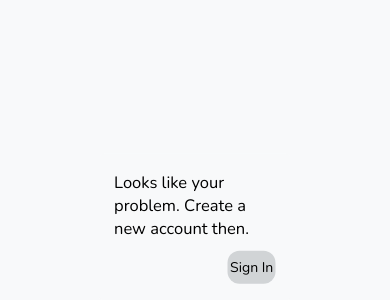
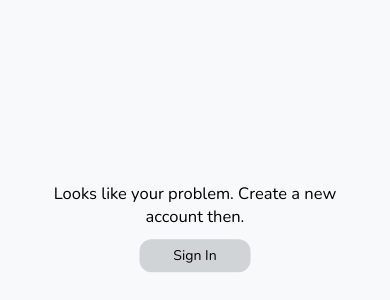
Before and after one commit to dda3h/electronics-store, a React (Vite) app in the folder client/: page /login in a window 390 px wide. Shown: the part 1039-1339 px from the top of the page. Built offline with nearby package versions, Linux system fonts and the light colour scheme.

Commit message:
Fixed "Forgot password?" modal window on login page
Text and button are centered. Mobile layout improved.

```diff
--- a/client/src/pages/Auth/LoginPage.tsx
+++ b/client/src/pages/Auth/LoginPage.tsx
@@ -78,11 +78,9 @@ export default function LoginPage(): React.ReactElement {
       </p>
       <div style={isModalOpen ? { top: '50%' } : { top: '150%' }} className={styles.modal}>
         <p>Looks like your problem. Create a new account then.</p>
-        <div className={styles.modal__buttons}>
-          <button onClick={() => navigate('/signup')} className={styles.modal__button}>
-            Sign In
-          </button>
-        </div>
+        <button onClick={() => navigate('/signup')} className={styles.modal__button}>
+          Sign In
+        </button>
       </div>
       {isModalOpen && <div onClick={() => setIsModalOpen(false)} className={styles.modal__dim}></div>}
 
--- a/client/src/pages/Auth/styles.module.scss
+++ b/client/src/pages/Auth/styles.module.scss
@@ -123,6 +123,10 @@
   left: 50%;
   translate: -50% -50%;
 
+  width: max-content;
+  max-width: 90%;
+  text-align: center;
+
   padding: 1rem;
 
   border-radius: 8px;
@@ -130,17 +134,11 @@
   transition: top 0.2s ease-out;
   z-index: 2;
 
-  &__buttons {
-    display: flex;
-    justify-content: right;
-    column-gap: 0.5rem;
-  }
-
   &__button {
     @extend .button;
     margin: 0.7rem 0 0;
 
-    width: 30%;
+    width: 35%;
     white-space: nowrap;
     height: 2rem;
 
```
